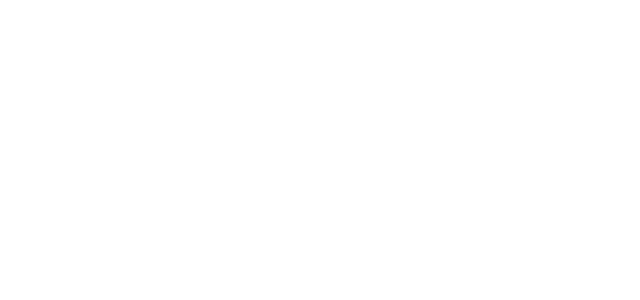
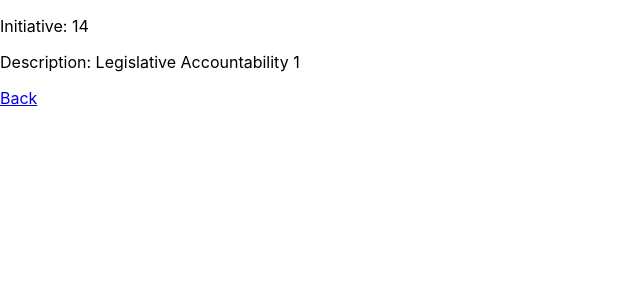
Before and after one commit to SheriffSoco/election-initiatives, a React (Create React App) app: page /measure/14 in a window 1280 px wide. Before the commit this address had no page. Shown: the top 300 px of the page, without its empty margins (0-640 px from the left). Built offline with nearby package versions, Linux system fonts and the light colour scheme.

Commit message:
Add routing with url parameters

```diff
--- a/src/App.js
+++ b/src/App.js
@@ -8,7 +8,7 @@ function App() {
   return (
     <Routes>
       <Route exact path="/" element={<InitiativesPage />} />
-      <Route path="/measure" element={<InitiativeInfoPage />} />
+      <Route path="/measure/:id" element={<InitiativeInfoPage />} />
     </Routes>
   );
 }
--- /dev/null
+++ b/src/local/data.js
@@ -0,0 +1,11 @@
+const Data = [
+  {
+    id: "14",
+    subject: "Legislative Accountability 1",
+    ballotTitle:
+      "Amends Constitution: Legislators with ten unexcused absences from floor sessions disqualified from holding next term of office:",
+    stage: "Measure on General Election ballot",
+  },
+];
+
+export default Data;
--- a/src/pages/InitiativeInfo.js
+++ b/src/pages/InitiativeInfo.js
@@ -1,10 +1,22 @@
-import { Link } from "react-router-dom";
+import { Link, useParams } from "react-router-dom";
 
-function InitiativeInfoPage() {
+import Data from "../local/data";
+
+function InitiativeInfoPage(props) {
+  const { id } = useParams();
+  let info = Data.filter(function (data) {
+    return data.id === id;
+  });
+  if (info.length !== 0) {
+    info = info[0];
+  }
   return (
     <div>
-      Detailed info of initiative
-      <div><Link to="/">Back</Link></div>
+      <p>Initiative: {info.id}</p>
+      <p>Description: {info.subject}</p>
+      <div>
+        <Link to="/">Back</Link>
+      </div>
     </div>
   );
 }
--- a/src/pages/Initiatives.js
+++ b/src/pages/Initiatives.js
@@ -1,19 +1,11 @@
 import { Link } from "react-router-dom";
 
-const DUMMY_DATA = [
-  {
-    id: 14,
-    subject: "Legislative Accountability 1",
-    ballotTitle:
-      "Amends Constitution: Legislators with ten unexcused absences from floor sessions disqualified from holding next term of office:",
-    stage: "Measure on General Election ballot",
-  },
-];
+import Data from "../local/data";
 
 function InitiativesPage() {
   return (
     <div>
-      <ul>{DUMMY_DATA.map((measure) => <Link to="/measure">{measure.id}</Link>)}</ul>
+      <ul>{Data.map((measure) => <Link key={measure.id} to={"/measure/" + measure.id}>{measure.id}</Link>)}</ul>
     </div>
   );
 }
```
